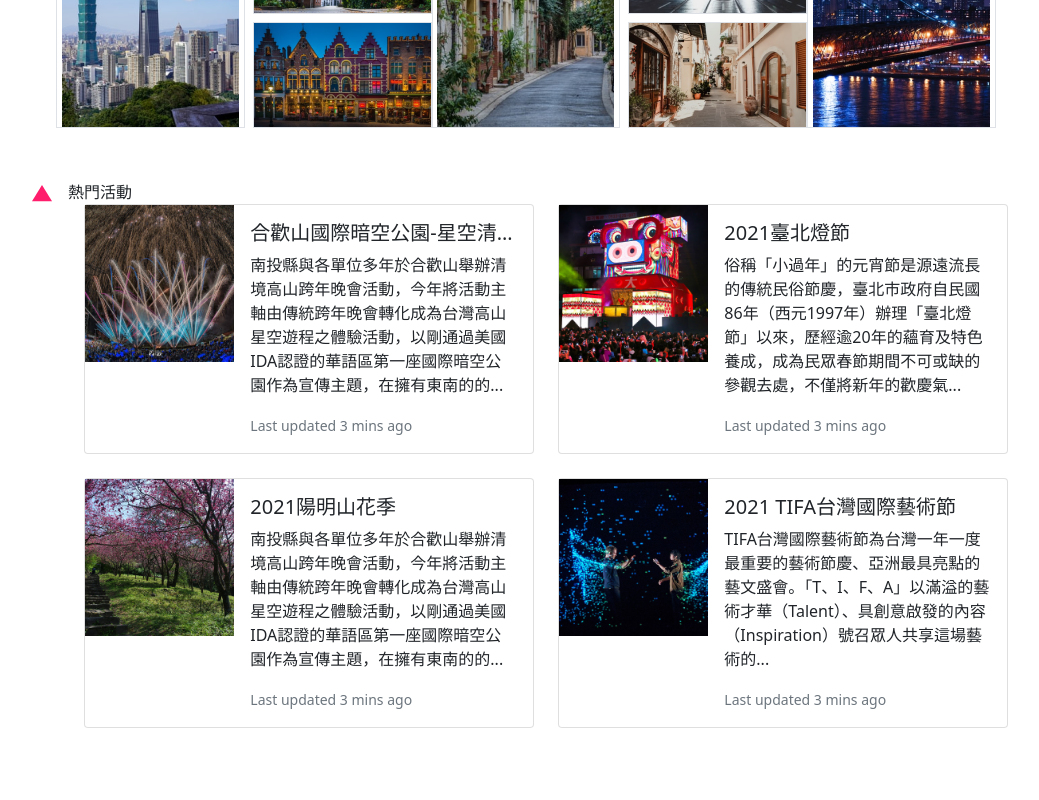
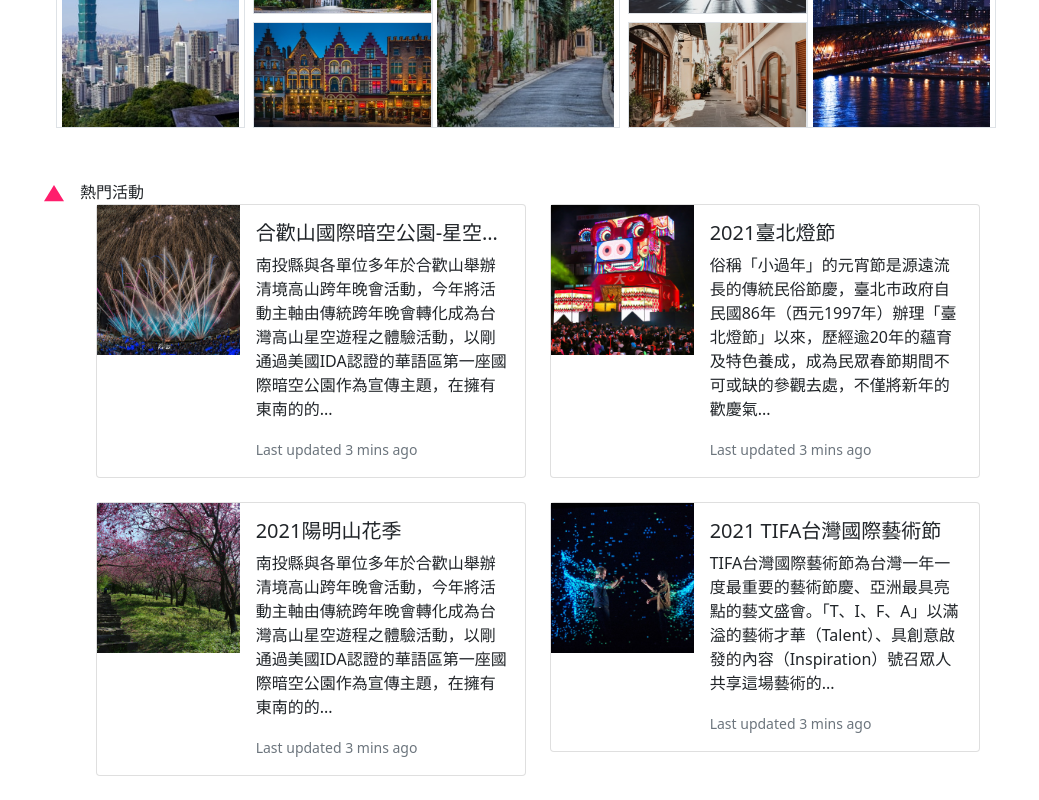
Before and after one commit to dannypc1628/Angular-Taiwan-Tourist-Attractions, an Angular app: page / in a window 1280 px wide. Shown: the part 798-1598 px from the top of the page, without its empty margins (102-1141 px from the left). Before the commit the page ends 1550 px from the top, so only its background shows below. Built offline with nearby package versions, Linux system fonts and the light colour scheme.

Commit message:
將熱門活動抽成 component

```diff
--- a/src/app/app.component.html
+++ b/src/app/app.component.html
@@ -172,91 +172,6 @@
       <div class="col border m-1 p-1 border hot-city-7"></div>
     </div>
 
-    <div class="row px-3 mt-5">
-      <div class="col">
-        <div class="d-inline me-3">
-          <svg width="20" height="17" viewBox="0 0 20 17" fill="none" xmlns="http://www.w3.org/2000/svg">
-            <path d="M10 0L0 16.1905H20L10 0Z" fill="#FF1D6C" />
-          </svg>
-        </div>
-        <span>熱門活動</span>
-      </div>
-    </div>
-
-    <div class="row px-5 mx-2">
-      <div class="col-md-6 mb-4">
-        <div class="card" style="max-width: 540px;">
-          <div class="row g-0">
-            <div class="col-md-4">
-              <img src="./assets/images/unsplash_5TK1F5VfdIk.png" class="img-fluid" alt="...">
-            </div>
-            <div class="col-md-8">
-              <div class="card-body">
-                <h5 class="card-title text-overflow">合歡山國際暗空公園-星空清境跨年活動</h5>
-                <p class="card-text">
-                  南投縣與各單位多年於合歡山舉辦清境高山跨年晚會活動，今年將活動主軸由傳統跨年晚會轉化成為台灣高山星空遊程之體驗活動，以剛通過美國IDA認證的華語區第一座國際暗空公園作為宣傳主題，在擁有東南的的...
-                </p>
-                <p class="card-text"><small class="text-muted">Last updated 3 mins ago</small></p>
-              </div>
-            </div>
-          </div>
-        </div>
-      </div>
-      <div class="col-md-6 mb-4">
-        <div class="card" style="max-width: 540px;">
-          <div class="row g-0">
-            <div class="col-md-4">
-              <img src="./assets/images/unsplash_5TK1F5VfdIk (1).png" class="img-fluid" alt="...">
-            </div>
-            <div class="col-md-8">
-              <div class="card-body">
-                <h5 class="card-title">2021臺北燈節</h5>
-                <p class="card-text">
-                  俗稱「小過年」的元宵節是源遠流長的傳統民俗節慶，臺北市政府自民國86年（西元1997年）辦理「臺北燈節」以來，歷經逾20年的蘊育及特色養成，成為民眾春節期間不可或缺的參觀去處，不僅將新年的歡慶氣...
-                </p>
-                <p class="card-text"><small class="text-muted">Last updated 3 mins ago</small></p>
-              </div>
-            </div>
-          </div>
-        </div>
-      </div>
-
-      <div class="col-md-6 mb-4">
-        <div class="card" style="max-width: 540px;">
-          <div class="row g-0">
-            <div class="col-md-4">
-              <img src="./assets/images/unsplash_5TK1F5VfdIk (2).png" class="img-fluid" alt="...">
-            </div>
-            <div class="col-md-8">
-              <div class="card-body">
-                <h5 class="card-title">2021陽明山花季</h5>
-                <p class="card-text">
-                  南投縣與各單位多年於合歡山舉辦清境高山跨年晚會活動，今年將活動主軸由傳統跨年晚會轉化成為台灣高山星空遊程之體驗活動，以剛通過美國IDA認證的華語區第一座國際暗空公園作為宣傳主題，在擁有東南的的...
-                </p>
-                <p class="card-text"><small class="text-muted">Last updated 3 mins ago</small></p>
-              </div>
-            </div>
-          </div>
-        </div>
-      </div>
-      <div class="col-md-6 mb-4">
-        <div class="card" style="max-width: 540px;">
-          <div class="row g-0">
-            <div class="col-md-4">
-              <img src="./assets/images/unsplash_5TK1F5VfdIk (3).png" class="img-fluid" alt="...">
-            </div>
-            <div class="col-md-8">
-              <div class="card-body">
-                <h5 class="card-title">2021 TIFA台灣國際藝術節</h5>
-                <p class="card-text">
-                  TIFA台灣國際藝術節為台灣一年一度最重要的藝術節慶、亞洲最具亮點的藝文盛會。「T、I、F、A」以滿溢的藝術才華（Talent）、具創意啟發的內容（Inspiration）號召眾人共享這場藝術的...
-                </p>
-                <p class="card-text"><small class="text-muted">Last updated 3 mins ago</small></p>
-              </div>
-            </div>
-          </div>
-        </div>
-      </div>
-    </div>
+    <app-hot-event></app-hot-event>
   </body>
 </div>
--- a/src/app/app.module.ts
+++ b/src/app/app.module.ts
@@ -4,12 +4,14 @@ import { BrowserModule } from '@angular/platform-browser';
 
 import { AppRoutingModule } from './app-routing.module';
 import { AppComponent } from './app.component';
+import { HotEventComponent } from './hot-event/hot-event.component';
 import { HttpClientModule } from '@angular/common/http';
 
 
 @NgModule({
   declarations: [
-    AppComponent
+    AppComponent,
+    HotEventComponent
   ],
   imports: [
     BrowserModule,
--- /dev/null
+++ b/src/app/hot-event/hot-event.component.html
@@ -0,0 +1,32 @@
+<div class="row px-3 mt-5">
+  <div class="col">
+    <div class="d-inline me-3">
+      <svg width="20" height="17" viewBox="0 0 20 17" fill="none" xmlns="http://www.w3.org/2000/svg">
+        <path d="M10 0L0 16.1905H20L10 0Z" fill="#FF1D6C" />
+      </svg>
+    </div>
+    <span>熱門活動</span>
+  </div>
+</div>
+<div class="row px-5 mx-2">
+  <div class="col-md-6 mb-4" *ngFor="let item of datas">
+    <div class="card" style="max-width: 540px;">
+      <div class="row g-0">
+        <div class="col-md-4">
+          <img [src]="item['imgSrc']" class="img-fluid" alt="...">
+        </div>
+        <div class="col-md-8">
+          <div class="card-body">
+            <h5 class="card-title text-overflow">{{item["title"]}}</h5>
+            <p class="card-text">
+              {{item["content"]}}
+            </p>
+            <p class="card-text"><small class="text-muted">Last updated 3 mins ago</small></p>
+          </div>
+        </div>
+      </div>
+    </div>
+  </div>
+
+
+</div>
--- /dev/null
+++ b/src/app/hot-event/hot-event.component.ts
@@ -0,0 +1,18 @@
+import { DataService } from './../services/data.service';
+import { Component, Input, OnInit } from '@angular/core';
+DataService
+@Component({
+  selector: 'app-hot-event',
+  templateUrl: './hot-event.component.html',
+  styleUrls: ['./hot-event.component.scss']
+})
+export class HotEventComponent implements OnInit {
+
+  datas: any;
+  constructor(private dataService: DataService) { }
+
+  ngOnInit(): void {
+    this.dataService.getHotEvents().subscribe(result => this.datas = result);
+  }
+
+}
```
Also changed, not shown: src/app/hot-event/hot-event.component.scss (added), 1 other file (tests, documents, lock files or other folders).
